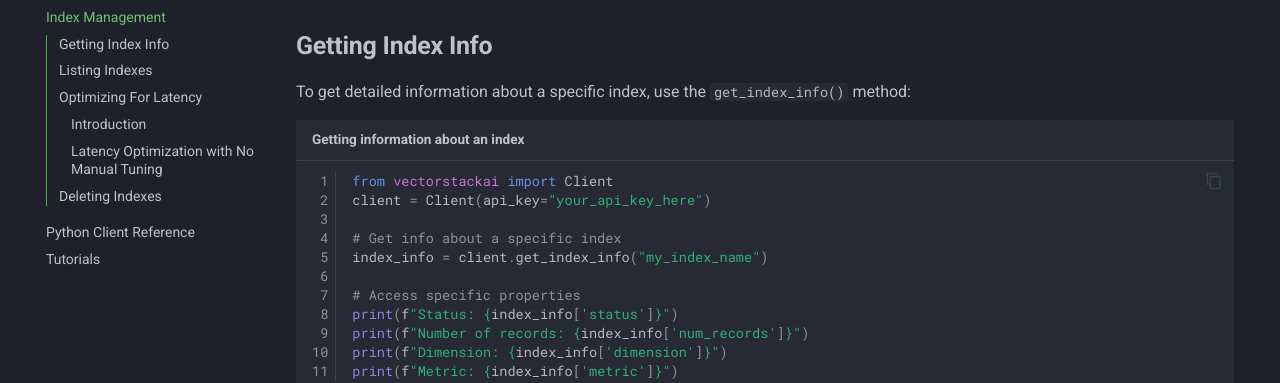
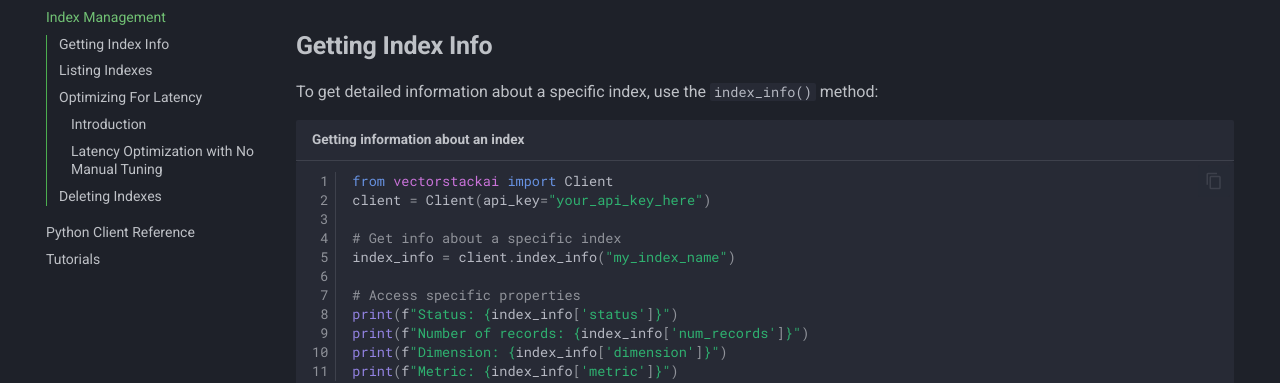
Before and after one commit to vectorstack-ai/vectorstackai-python, an MkDocs documentation site: the page built from docs/precise_search/how_to_guides/index-management.md, in a window 1280 px wide and 900 px high. Shown: the part 331-714 px from the top of the window. Built offline with MkDocs 1.6.1 and Material for MkDocs 9.7.7, drawn with Linux system fonts in a browser that asks for light colours; plug-ins that fetch from the network failed and are left out.

Commit message:
renamed get_index_info client function to index_info

````diff
--- a/docs/precise_search/how_to_guides/index-management.md
+++ b/docs/precise_search/how_to_guides/index-management.md
@@ -3,14 +3,14 @@
 This section covers various operations for managing your indexes, including getting information about specific indexes, listing all indexes, optimizing indexes for performance, and deleting indexes.
 
 ## **Getting Index Info**
-To get detailed information about a specific index, use the `get_index_info()` method:
+To get detailed information about a specific index, use the `index_info()` method:
 
 ```python title="Getting information about an index" linenums="1"
 from vectorstackai import Client
 client = Client(api_key="your_api_key_here")
 
 # Get info about a specific index
-index_info = client.get_index_info("my_index_name")
+index_info = client.index_info("my_index_name")
 
 # Access specific properties
 print(f"Status: {index_info['status']}")
````
Also changed, not shown: docs/precise_search/quickstart.md (+1 -1 lines), 5 other files.
